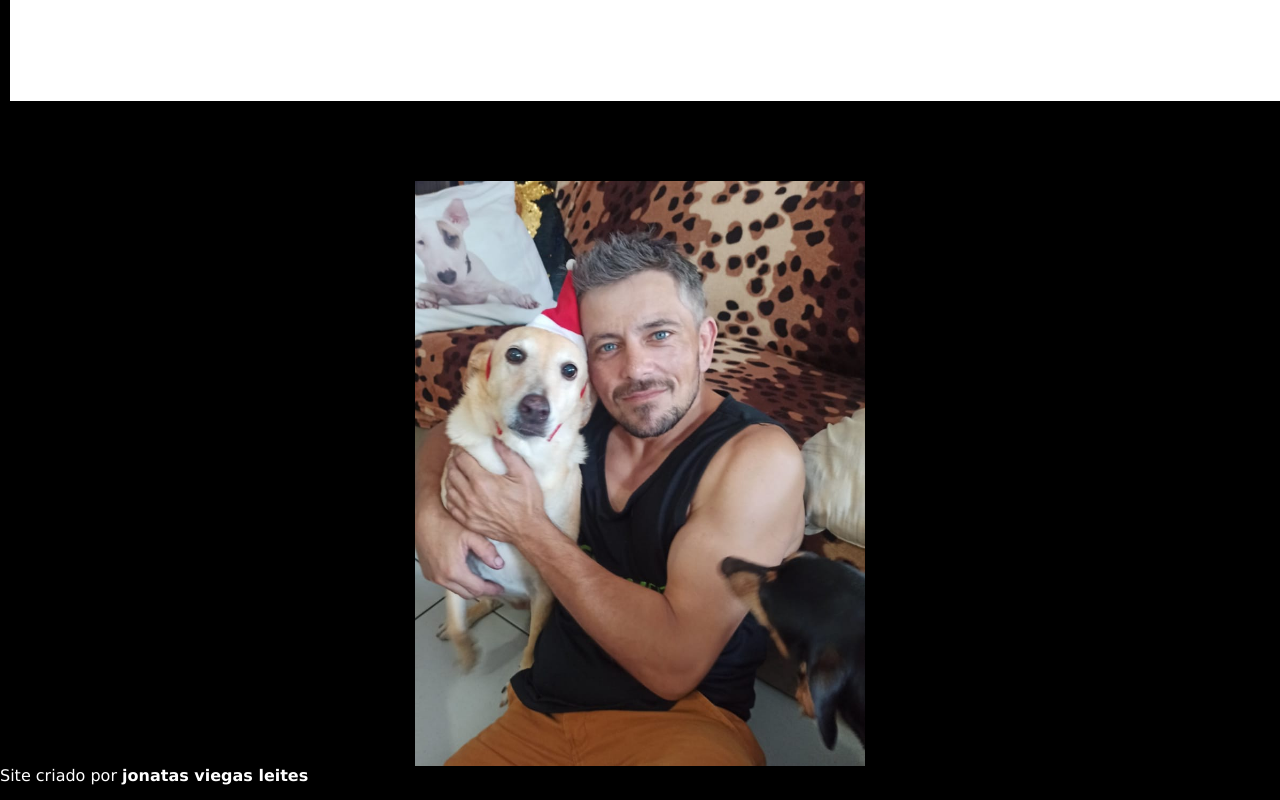
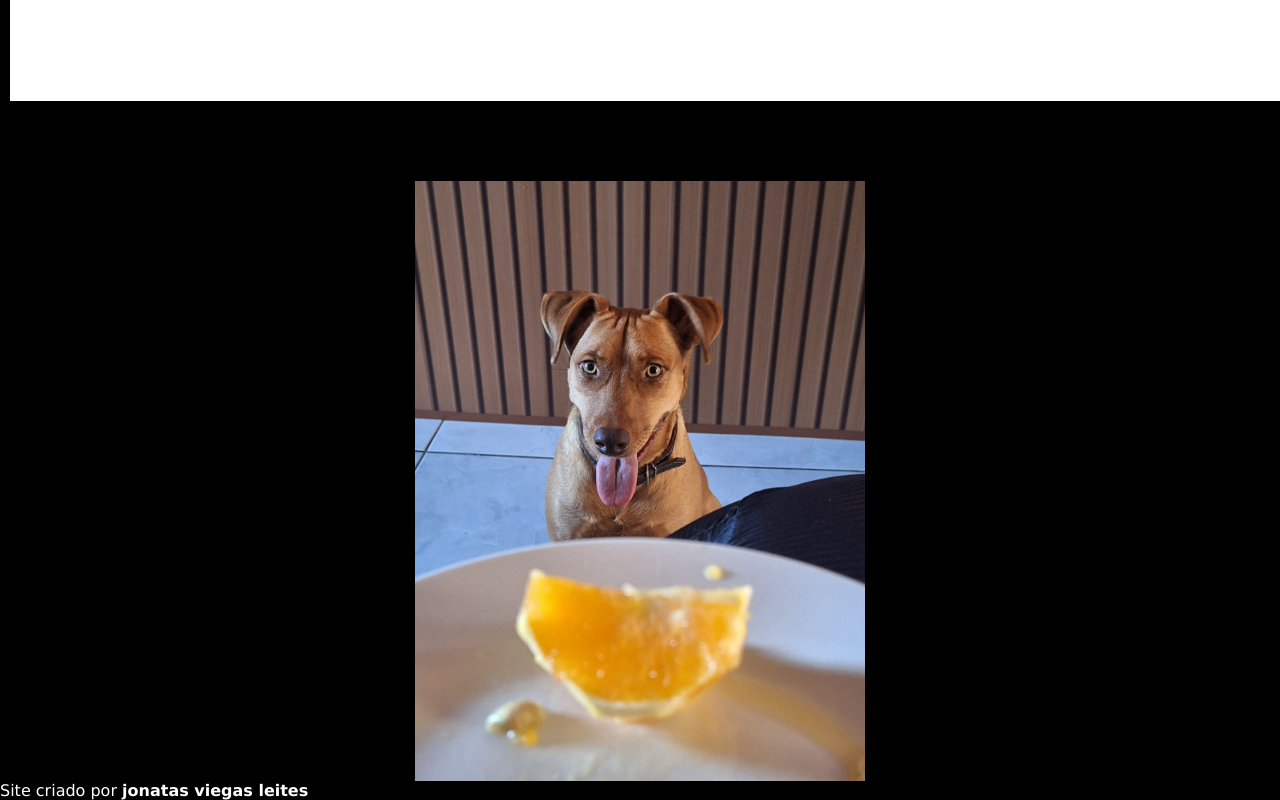
Before and after one commit to jonatas-leites/projeto-cachorro, a plain HTML site: page index.html in a window 1280 px wide. Shown: the part 4703-5503 px from the top of the page. Drawn offline with Linux system fonts and the light colour scheme.

Commit message:
foto jade

```diff
--- a/index.html
+++ b/index.html
@@ -82,7 +82,7 @@
             </p>
         </section>
 
-       <img src="imagens/222.jpg" class="foto" alt="eu e a amarela" srcset="">
+       <img src="imagens/jade.jpg" class="foto" alt="eu e a amarela" srcset="">
         <footer class="imagem" id="img04">
             <p>Site criado por <a href="https://github.com/jviegasleites" target="_blank">jonatas viegas leites</a></p>
         </footer>
```
Also changed, not shown: imagens/jade.jpg (added).
